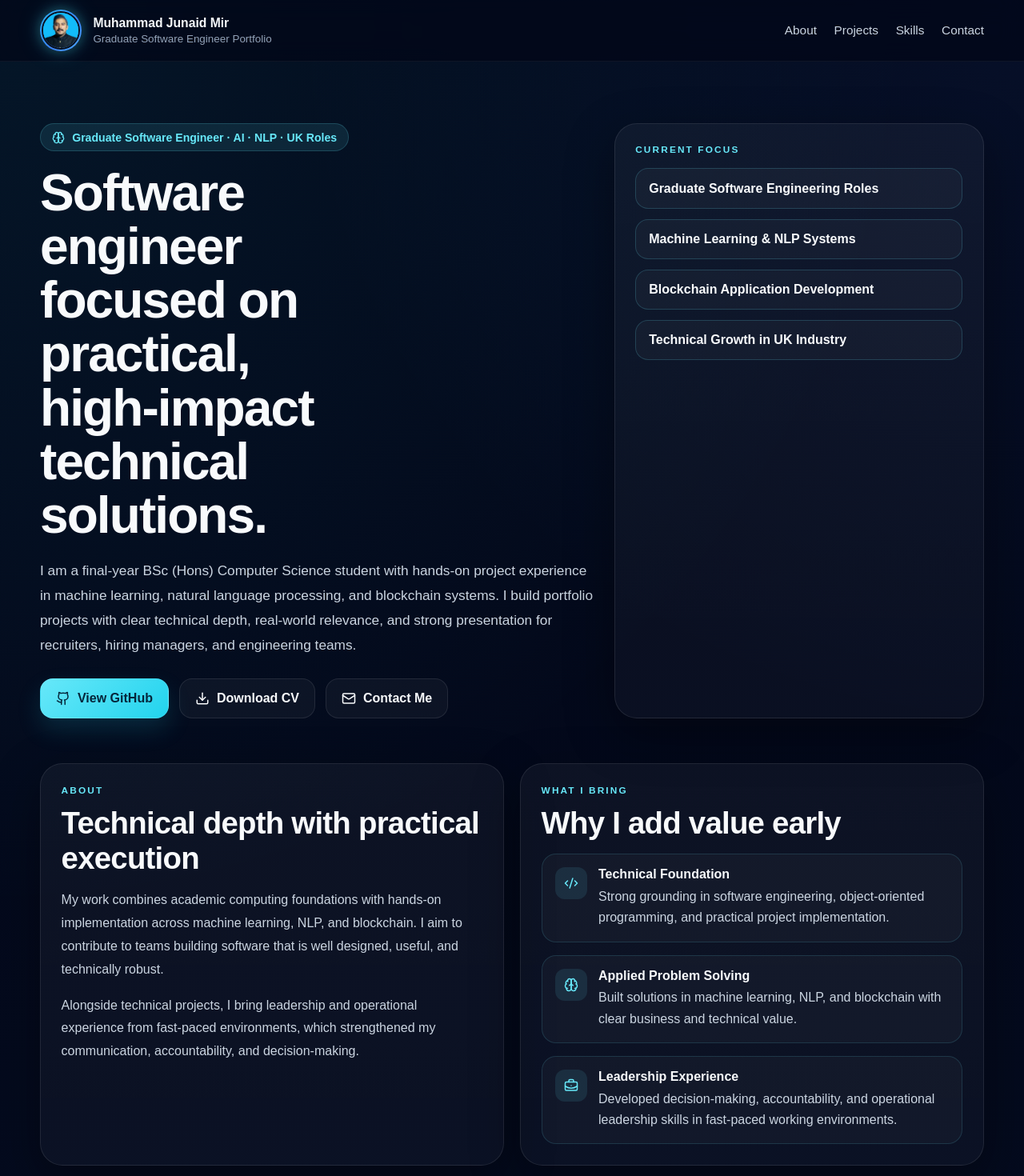
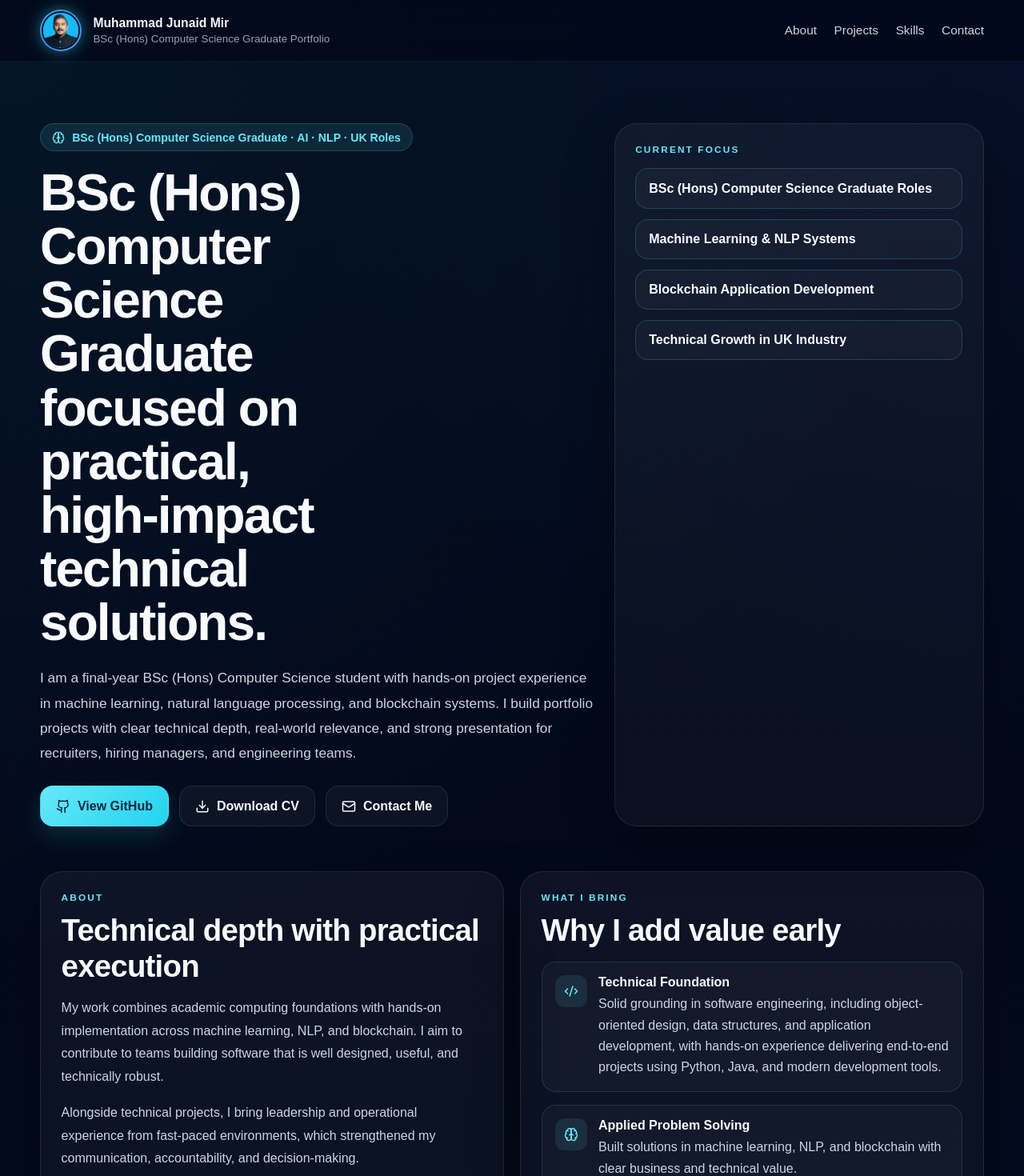
Before and after one commit to junaidmir1212/junaid-portfolio, a Next.js app: page / in a window 1280 px wide. Shown: the top 1470 px of the page at 80% size. Built offline with nearby package versions, Linux system fonts and the light colour scheme.

Commit message:
Updated minor issues.

```diff
--- a/app/page.tsx
+++ b/app/page.tsx
@@ -85,7 +85,7 @@ const strengths = [
   {
     icon: <Code2 size={18} />,
     title: "Technical Foundation",
-    text: "Strong grounding in software engineering, object-oriented programming, and practical project implementation.",
+    text: "Solid grounding in software engineering, including object-oriented design, data structures, and application development, with hands-on experience delivering end-to-end projects using Python, Java, and modern development tools.",
   },
   {
     icon: <Brain size={18} />,
@@ -130,7 +130,7 @@ export default function Page() {
             </div>
             <div>
               <p className="brand-name">Muhammad Junaid Mir</p>
-              <p className="brand-sub">Graduate Software Engineer Portfolio</p>
+              <p className="brand-sub">BSc (Hons) Computer Science Graduate Portfolio</p>
             </div>
           </a>
 
@@ -171,10 +171,10 @@ export default function Page() {
               transition={{ duration: 0.55 }}
             >
               <div className="kicker">
-                <Brain size={16} /> Graduate Software Engineer · AI · NLP · UK Roles
+                <Brain size={16} /> BSc (Hons) Computer Science Graduate · AI · NLP · UK Roles
               </div>
 
-              <h1>Software engineer focused on practical, high-impact technical solutions.</h1>
+              <h1>BSc (Hons) Computer Science Graduate focused on practical, high-impact technical solutions.</h1>
 
               <p className="lead">
                 I am a final-year BSc (Hons) Computer Science student with hands-on project experience in
@@ -212,7 +212,7 @@ export default function Page() {
             >
               <p className="section-label">Current Focus</p>
               <div className="focus-list">
-                <div className="focus-item">Graduate Software Engineering Roles</div>
+                <div className="focus-item">BSc (Hons) Computer Science Graduate Roles</div>
                 <div className="focus-item">Machine Learning & NLP Systems</div>
                 <div className="focus-item">Blockchain Application Development</div>
                 <div className="focus-item">Technical Growth in UK Industry</div>
@@ -413,7 +413,7 @@ export default function Page() {
               <p className="section-label">Contact</p>
               <h2 className="section-title">Let’s connect</h2>
               <p className="section-copy">
-                I am currently open to graduate software engineering, AI, and technology roles in the UK.
+                I am currently open to BSc (Hons) Computer Science Graduate, AI, and technology roles in the UK.
                 Reach out if you would like to discuss opportunities, projects, or collaboration.
               </p>
 
@@ -512,7 +512,7 @@ export default function Page() {
             <p className="brand-name" style={{ margin: 0 }}>
               Muhammad Junaid Mir
             </p>
-            <p className="brand-sub">Graduate Software Engineer · AI · NLP · Portfolio</p>
+            <p className="brand-sub">BSc (Hons) Computer Science Graduate · AI · NLP · Portfolio</p>
           </div>
 
           <div className="social-row">
--- a/package.json
+++ b/package.json
@@ -13,7 +13,8 @@
     "lucide-react": "^0.462.0",
     "next": "^16.2.4",
     "react": "18.2.0",
-    "react-dom": "18.2.0"
+    "react-dom": "18.2.0",
+    "resend": "^6.12.2"
   },
   "devDependencies": {
     "@types/node": "^22.10.1",
```
Also changed, not shown: 1 other file (tests, documents, lock files or other folders).
